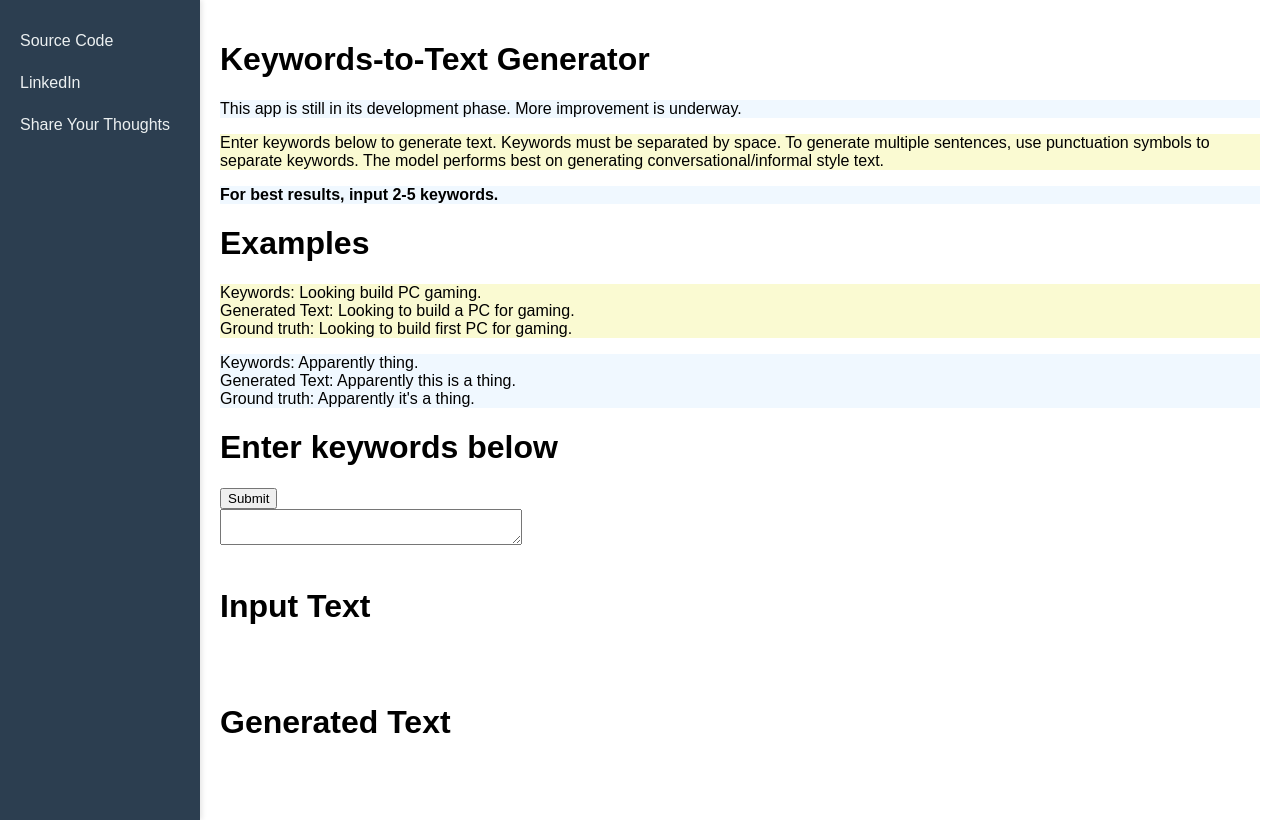
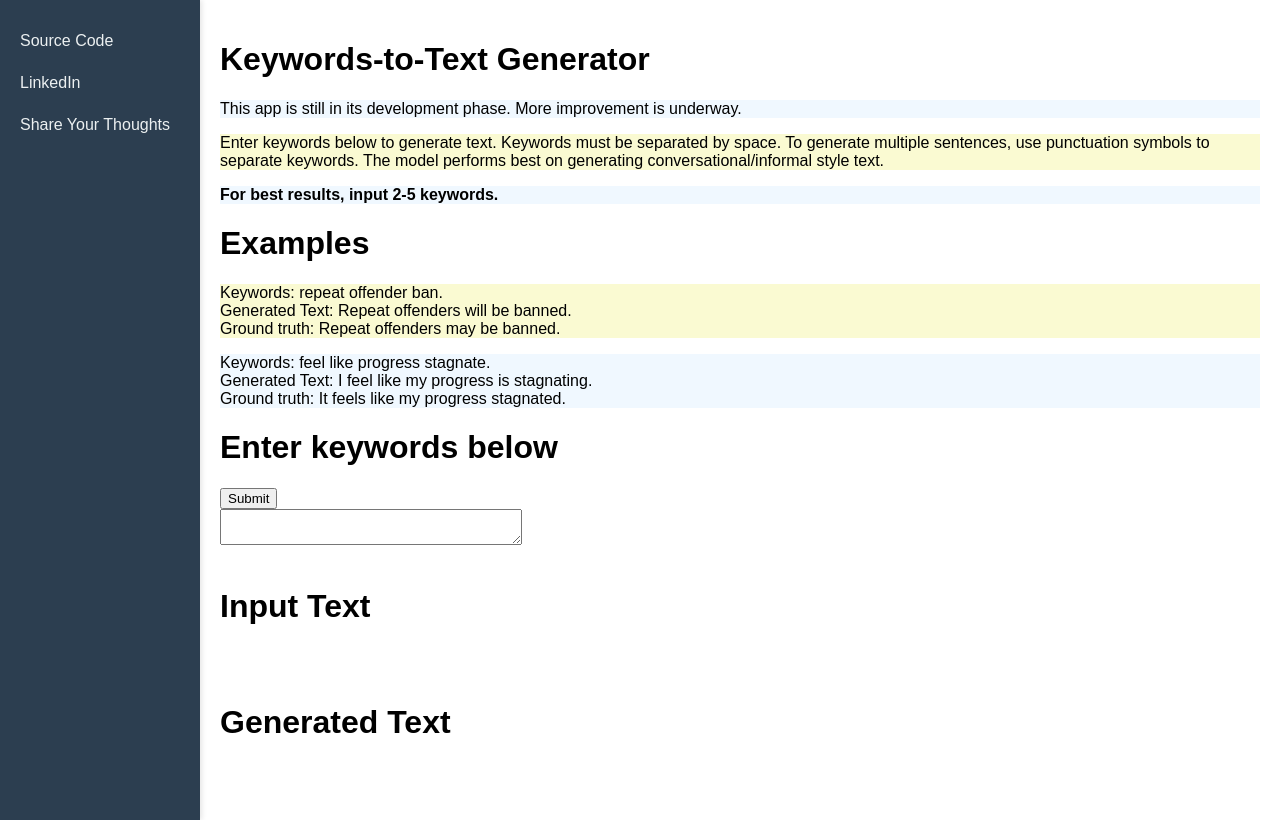
Before and after one commit to burning-river/text_generator, a Flask app: page / in a window 1280 px wide. Run offline with Flask 2, Linux system fonts and the light colour scheme.

Commit message:
lemmatizd model

```diff
--- a/app/templates/index.html
+++ b/app/templates/index.html
@@ -54,14 +54,14 @@
     <p style="background-color:AliceBlue;"> <b> For best results, input 2-5 keywords. </b> </p>
 
     <h1>Examples</h1>
-    <p style="background-color:LightGoldenRodYellow;"> Keywords: Looking build PC gaming.
-   <br> Generated Text: Looking to build a PC for gaming.
-   <br> Ground truth: Looking to build first PC for gaming.
+    <p style="background-color:LightGoldenRodYellow;"> Keywords: repeat offender ban.
+   <br> Generated Text: Repeat offenders will be banned.
+   <br> Ground truth: Repeat offenders may be banned.
    </p>
 
-    <p style="background-color:AliceBlue;"> Keywords: Apparently thing.
-    <br> Generated Text: Apparently this is a thing.
-    <br> Ground truth: Apparently it's a thing.
+    <p style="background-color:AliceBlue;"> Keywords: feel like progress stagnate.
+    <br> Generated Text: I feel like my progress is stagnating.
+    <br> Ground truth: It feels like my progress stagnated.
    </p>
 
        <h1>Enter keywords below</h1>
```
